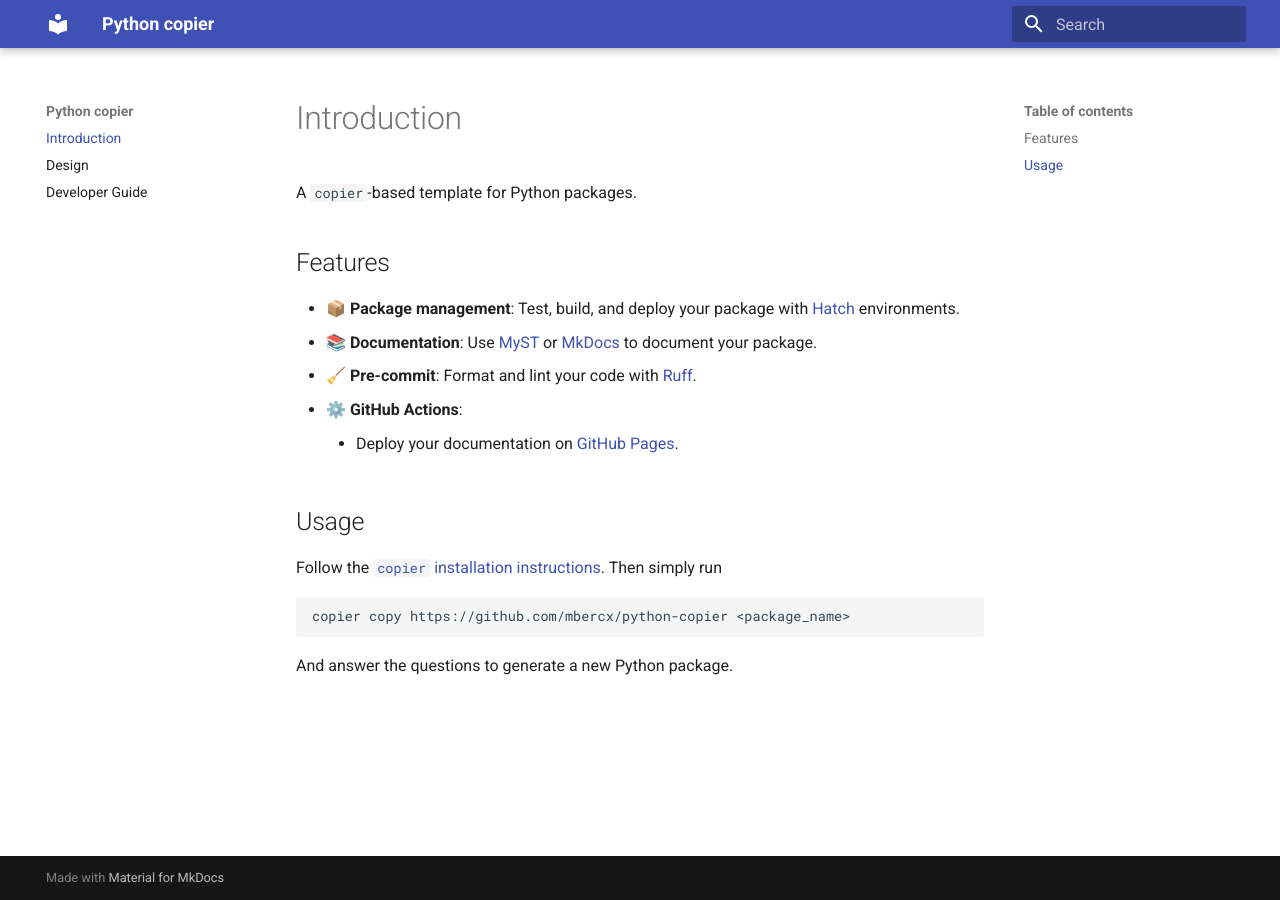
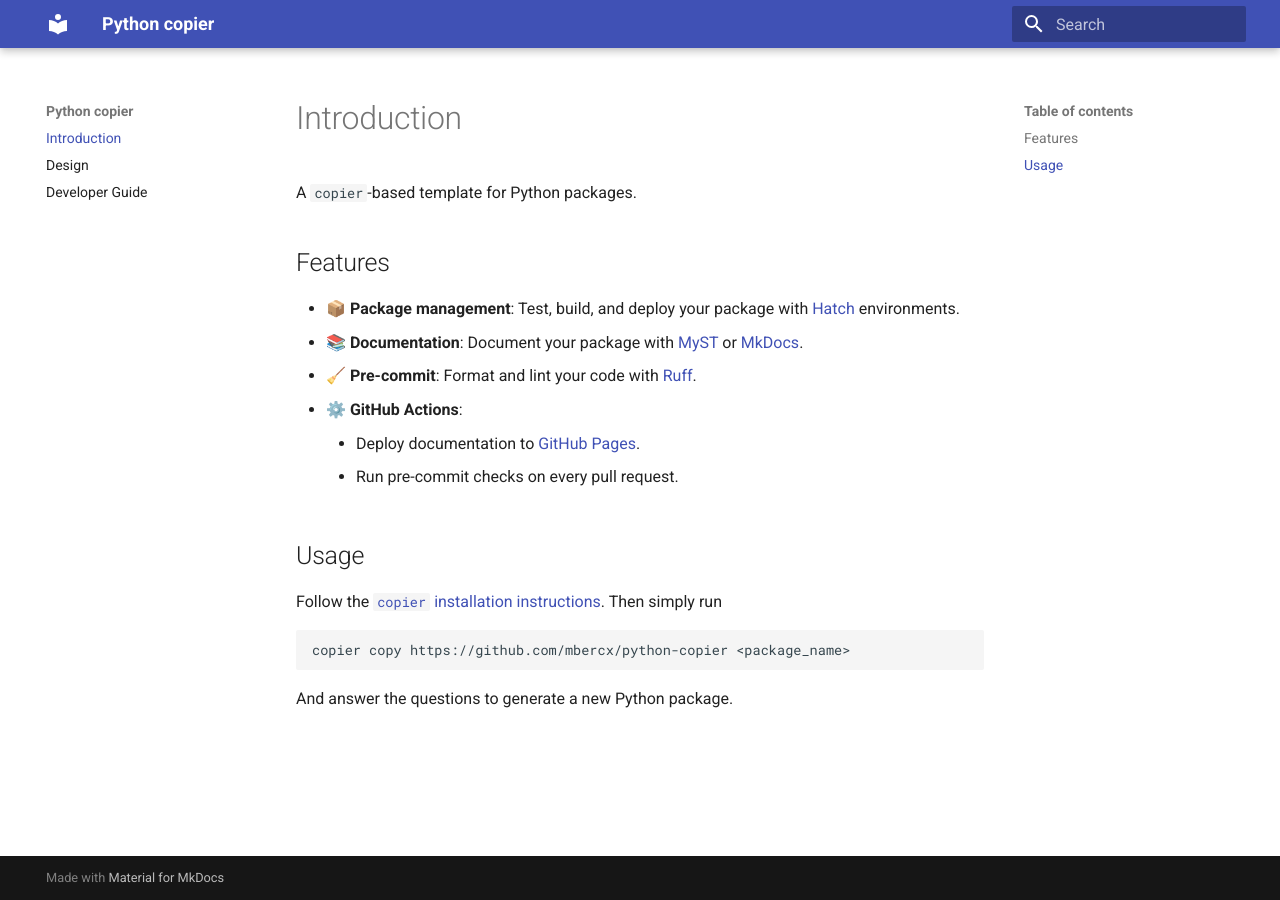
Before and after one commit to mbercx/python-copier, an MkDocs documentation site: the page built from docs/index.md, in a window 1280 px wide. Built offline with MkDocs 1.6.1 and Material for MkDocs 9.7.7, drawn with Linux system fonts in a browser that asks for light colours.

Commit message:
📚 Update and polish feature list

```diff
--- a/docs/index.md
+++ b/docs/index.md
@@ -5,10 +5,11 @@
 ## Features
 
 * 📦 **Package management**: Test, build, and deploy your package with [Hatch](https://hatch.pypa.io/) environments.
-*  📚 **Documentation**: Use [MyST](https://mystmd.org/) or [MkDocs](https://www.mkdocs.org/) to document your package.
+* 📚 **Documentation**: Document your package with [MyST](https://mystmd.org/) or [MkDocs](https://www.mkdocs.org/).
 * 🧹 **Pre-commit**: Format and lint your code with [Ruff](https://docs.astral.sh/ruff/).
 * ⚙️ **GitHub Actions**:
-    * Deploy your documentation on [GitHub Pages](https://docs.github.com/en/pages/getting-started-with-github-pages/creating-a-github-pages-site).
+    * Deploy documentation to [GitHub Pages](https://docs.github.com/en/pages/getting-started-with-github-pages/creating-a-github-pages-site).
+    * Run pre-commit checks on every pull request.
 
 ## Usage
 
```
Also changed, not shown: README.md (+3 -2 lines).
